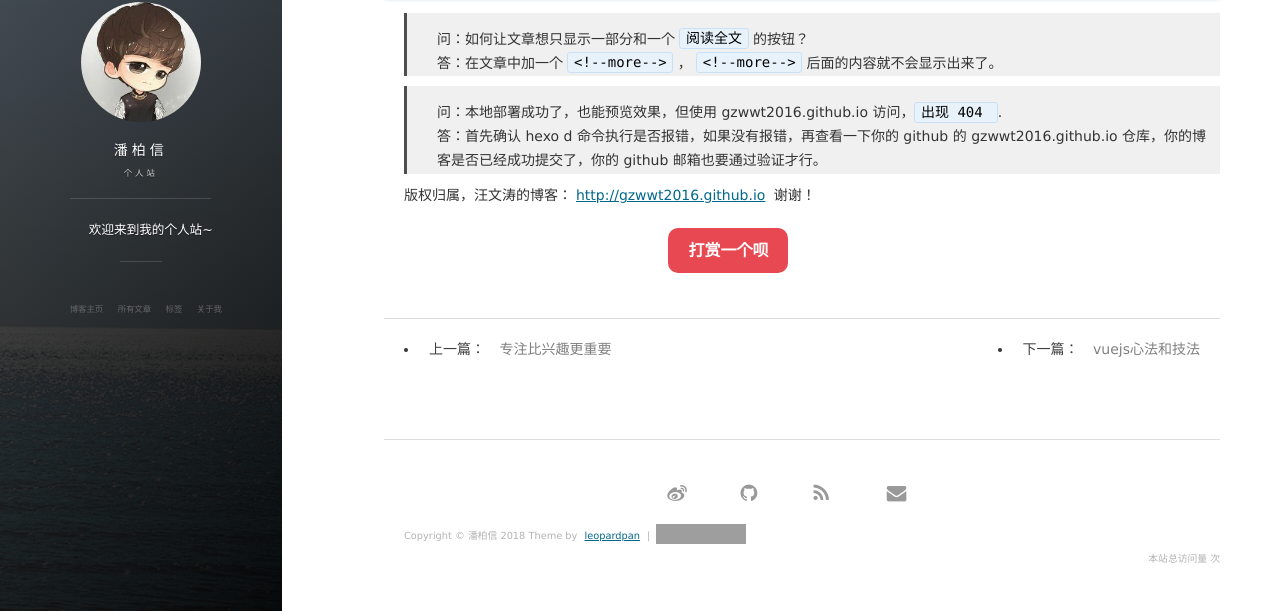
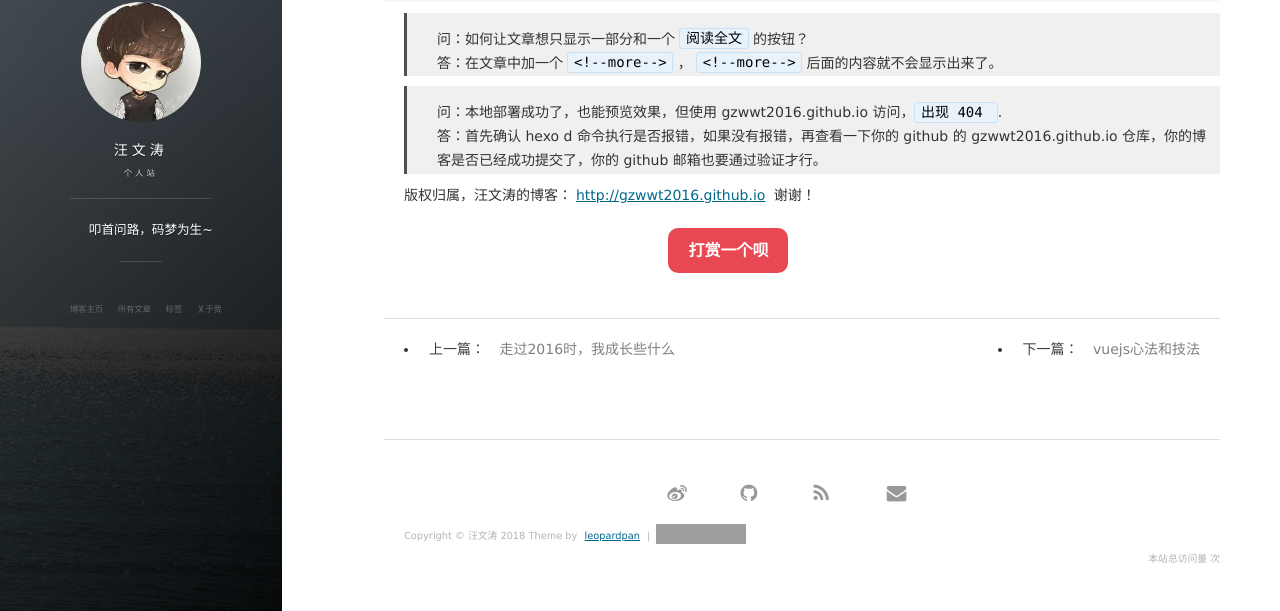
Before and after one commit to gzwwt2016/gzwwt2016.github.io, a Jekyll site: the page built from _posts/2017-04-19-‘专注比兴趣更重要.md, in a window 1280 px wide and 900 px high, scrolled down 1198 px. Shown: the part 286-897 px from the top of the window. Built offline with Jekyll 4.4.1, drawn with Linux system fonts in a browser that asks for light colours; nearby versions of some CDN libraries; comment, search, counter and statistics services are not loaded; grey boxes are pictures that could not be loaded.

Commit message:
更新签名

```diff
--- a/_config.yml
+++ b/_config.yml
@@ -1,7 +1,7 @@
 # Basic
-title: 潘柏信
+title: 汪文涛
 subtitle: 个人站
-description: 欢迎来到我的个人站~
+description: 叩首问路，码梦为生~
 # 头像里面的标题
 avatarTitle: leopardpan
 # 头像里面的描述
@@ -15,7 +15,7 @@ comment:
 
 # Social
 social:
-    weibo: 5366874726
+    weibo: 1453419171
     github: leopardpan
     # twitter:
     mail: leopardpan@icloud.com
```
Also changed, not shown: _posts/2017-04-19-‘专注比兴趣更重要'.md (deleted, +0 -53 lines).
